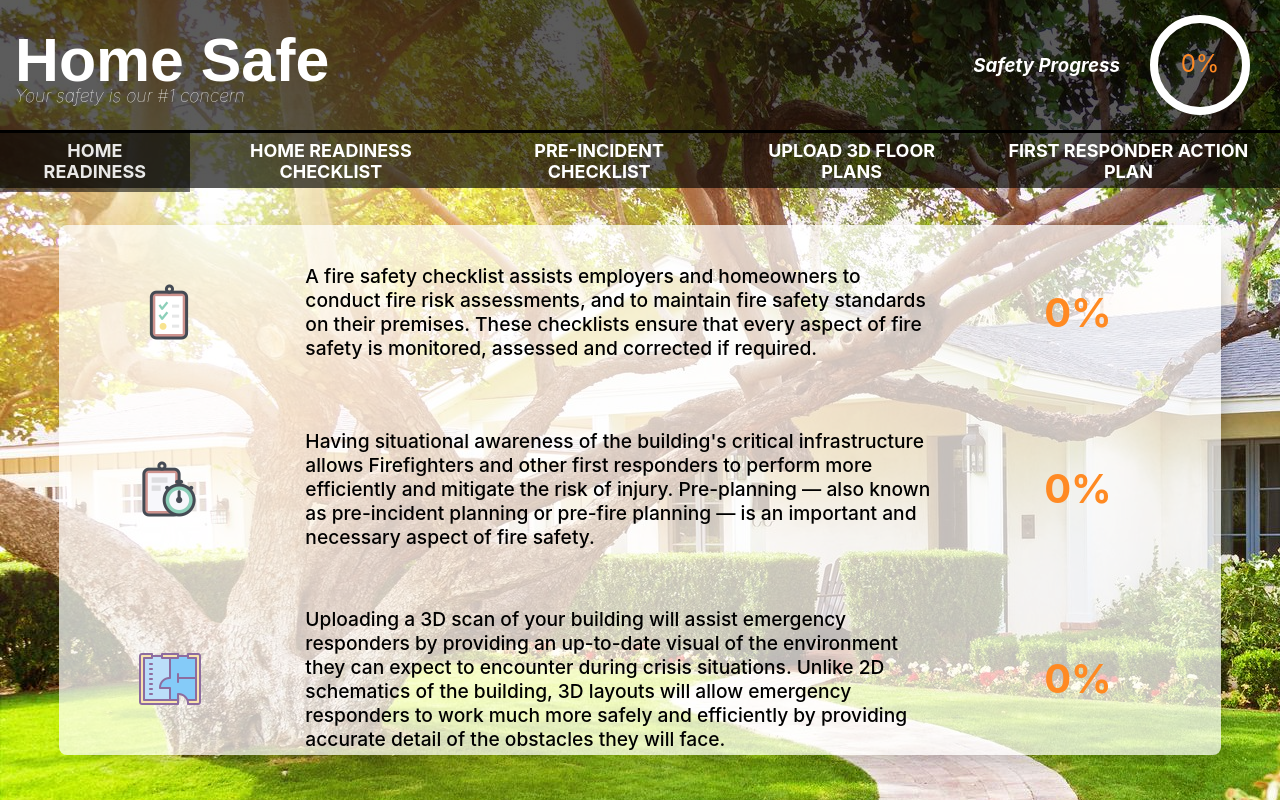
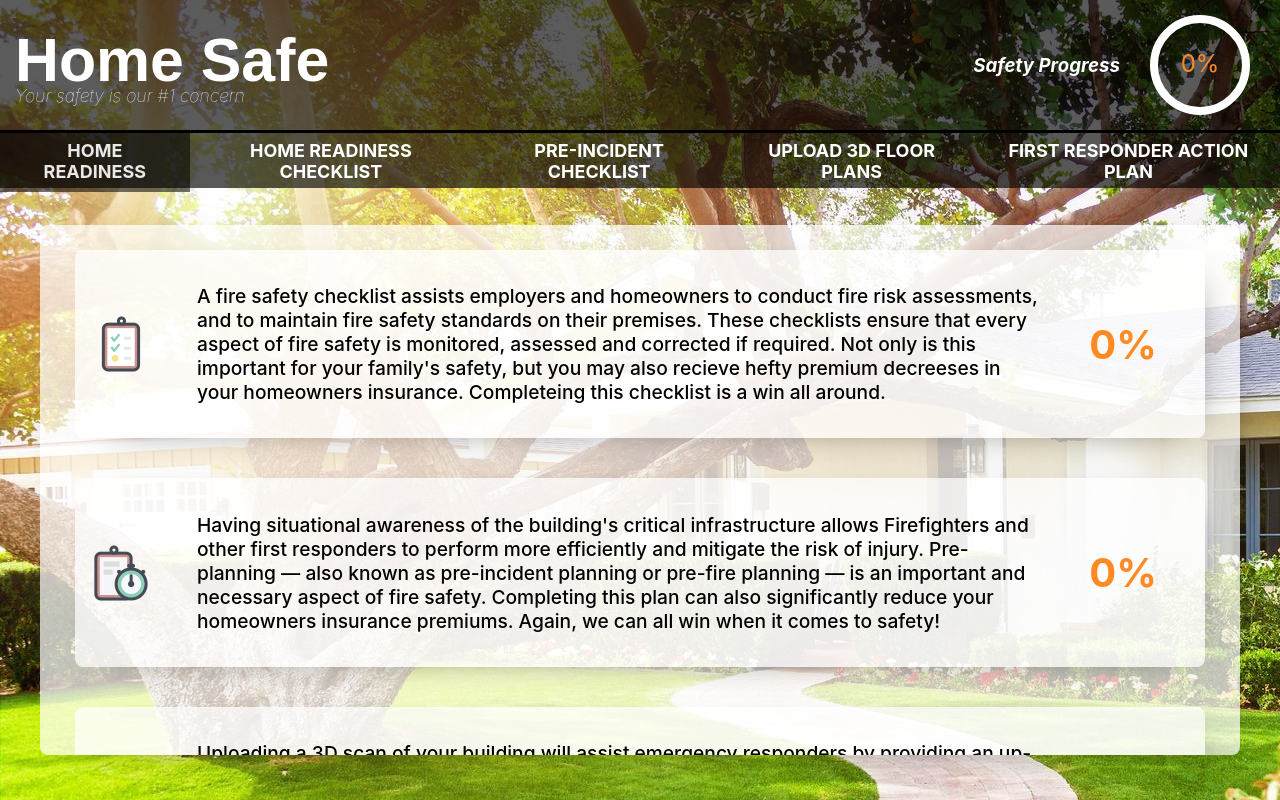
Before and after one commit to baldm0mma/home-safe, a React (Create React App) app: page /summary in a window 1280 px wide. Built offline with nearby package versions, Linux system fonts and the light colour scheme; a web font is replaced by a local one.

Commit message:
Widen cards for home readiness summary

```diff
--- a/src/Components/Login/Login.js
+++ b/src/Components/Login/Login.js
@@ -14,7 +14,7 @@ export class Login extends React.Component {
         <form className="login-form">
           <input className="login-input" type="text" name="username" placeholder="Enter email" />
           <input className="login-input" type="password" name="password" placeholder="Enter password" />
-          <Link to="/checklist">
+          <Link to="/summary">
             <button className="login-button">Login</button>
           </Link>
         </form>
--- a/src/Components/Summary/Summary.scss
+++ b/src/Components/Summary/Summary.scss
@@ -1,5 +1,5 @@
 .summary-board {
-  width: 90vw;
+  width: 93vw;
   padding: 5px;
   display: flex;
   flex-direction: column;
--- a/src/Containers/SummaryBranch/Descriptions.js
+++ b/src/Containers/SummaryBranch/Descriptions.js
@@ -1,5 +1,5 @@
-export const checklistText = `A fire safety checklist assists employers and homeowners to conduct fire risk assessments, and to maintain fire safety standards on their premises. These checklists ensure that every aspect of fire safety is monitored, assessed and corrected if required.`;
+export const checklistText = `A fire safety checklist assists employers and homeowners to conduct fire risk assessments, and to maintain fire safety standards on their premises. These checklists ensure that every aspect of fire safety is monitored, assessed and corrected if required. Not only is this important for your family's safety, but you may also recieve hefty premium decreeses in your homeowners insurance. Completeing this checklist is a win all around.`;
 
-export const preIncidentText = `Having situational awareness of the building's critical infrastructure allows Firefighters and other first responders to perform more efficiently and mitigate the risk of injury. Pre-planning — also known as pre-incident planning or pre-fire planning — is an important and necessary aspect of fire safety.`;
+export const preIncidentText = `Having situational awareness of the building's critical infrastructure allows Firefighters and other first responders to perform more efficiently and mitigate the risk of injury. Pre-planning — also known as pre-incident planning or pre-fire planning — is an important and necessary aspect of fire safety. Completing this plan can also significantly reduce your homeowners insurance premiums. Again, we can all win when it comes to safety!`;
 
 export const uploadScanText = `Uploading a 3D scan of your building will assist emergency responders by providing an up-to-date visual of the environment they can expect to encounter during crisis situations. Unlike 2D schematics of the building, 3D layouts will allow emergency responders to work much more safely and efficiently by providing accurate detail of the obstacles they will face.`;
--- a/src/Containers/SummaryBranch/SummaryBranch.scss
+++ b/src/Containers/SummaryBranch/SummaryBranch.scss
@@ -5,7 +5,10 @@
   justify-content: space-around;
   height: 24vh;
   width: 95%;
-  margin: 0;
+  margin: 20px;
+  border-radius: 8px;
+  box-shadow: 10px 10px 40px -28px rgba(0, 0, 0, 0.75);
+  background: rgba(255, 255, 255, 0.719);
 }
 
 .branch-icon {
@@ -14,7 +17,7 @@
 
 .branch-description {
   font-size: 1.2rem;
-  width: 58%;
+  width: 75%;
   padding: 15px;
   font-weight: 500;
 }
```
